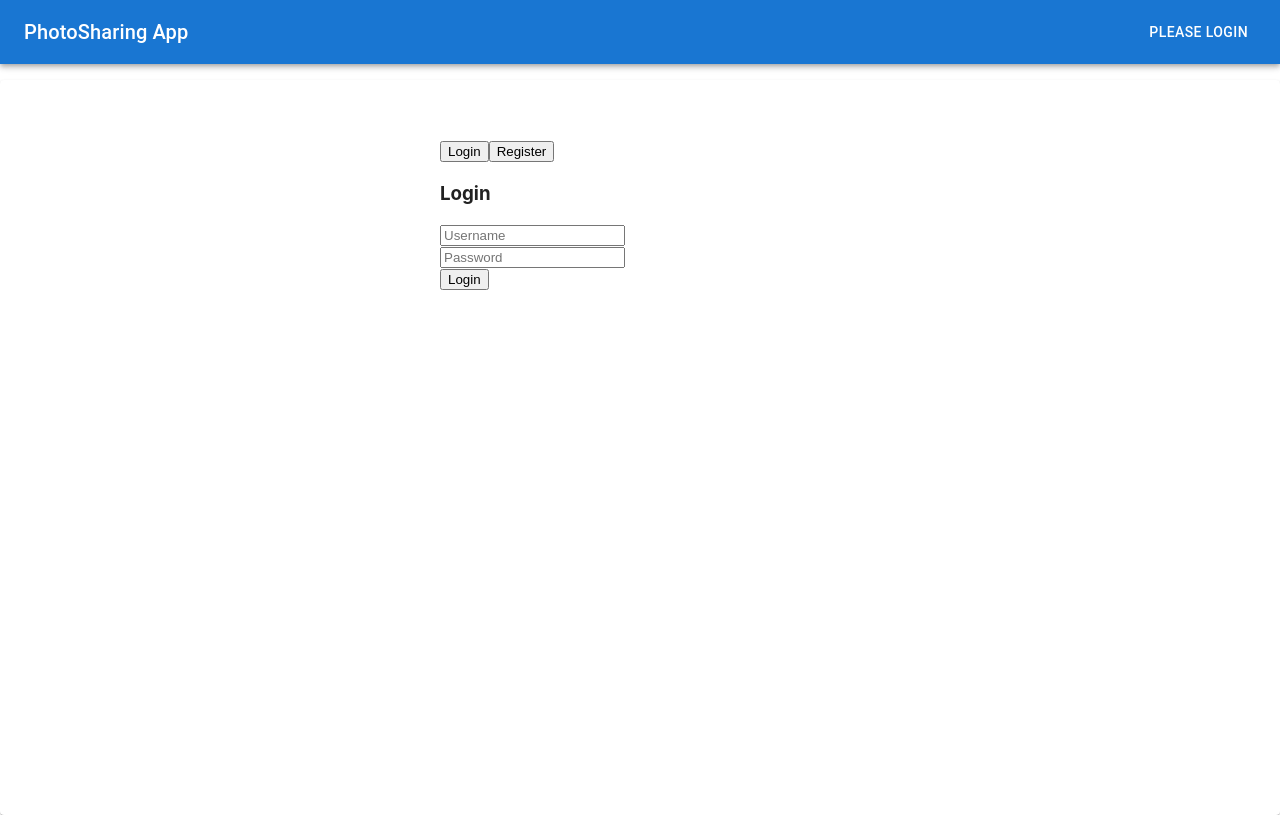
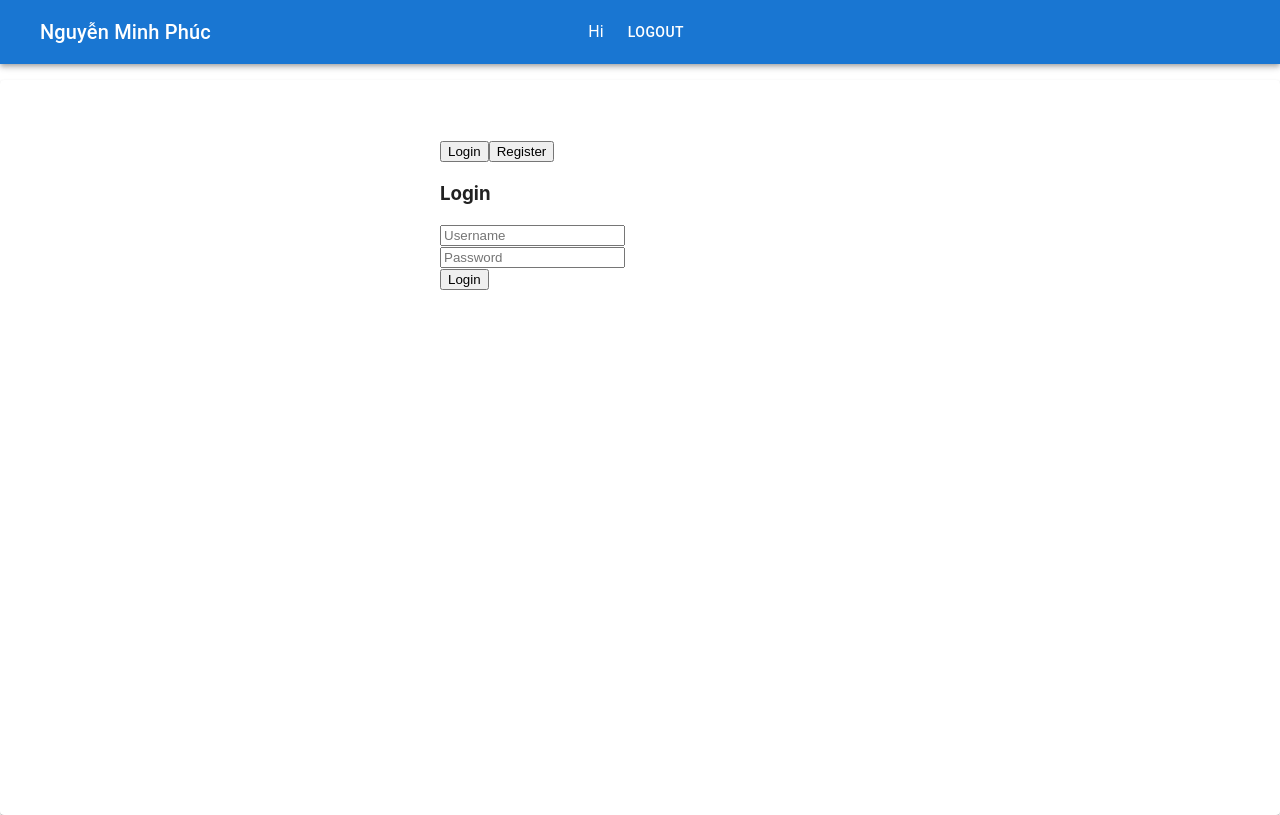
Before and after one commit to Thang-Nguyen-Minh/Photo-sharing-t-code, a React (Create React App) app in the folder frontend/: page /login in a window 1280 px wide. Built offline with nearby package versions, Linux system fonts and the light colour scheme.

Commit message:
1 tỉ lỗi từ khi làm cái đăng nhập đcmm anh chịu rồi

```diff
--- a/frontend/src/components/TopBar/index.jsx
+++ b/frontend/src/components/TopBar/index.jsx
@@ -1,44 +1,39 @@
 import React, { useEffect, useState } from "react";
 import { AppBar, Toolbar, Typography,Button } from "@mui/material";
-import { useLocation } from "react-router-dom";
 import "./styles.css";
 import axios from "axios";
-import {useNavigate} from "react-router-dom";
+import {useNavigate,useLocation} from "react-router-dom";
 
-function TopBar({user,setUser}) {
-    // const [contextText, setContextText] = useState("");
-    // const [user,setUser] = useState([]);
-    // const location = useLocation();
-    // const path=location.pathname;
-    // const x=path.split("/");
-    // const userId=x[2];
-    //
-    // useEffect(() => {
-    //     const fetchData = async () => {
-    //         try{
-    //             const res= await axios.get(`http://localhost:8080/user/${userId}`);
-    //             setUser(res.data);
-    //             const name=`${res.data.first_name} ${res.data.last_name}`;
-    //             if (x[1]==="photos") setContextText(`Photos of ${name}`);
-    //             else setContextText(`${name}`);
-    //         }
-    //         catch(err){
-    //             console.log(err);
-    //         }
-    //     }
-    //     fetchData();
-    // },[location]);
+function TopBar() {
+    const [contextText, setContextText] = useState("");
+    const [user,setUser] = useState([]);
     const location = useLocation();
+    const path=location.pathname;
+    const x=path.split("/");
+    const userId=x[2];
+    useEffect(() => {
+        const fetchData = async () => {
+            if (!userId) return; // bỏ qua nếu không có userId
+            try {
+                const token = localStorage.getItem("accessToken");
+                const res = await axios.get(`http://localhost:8080/user/${userId}`,{
+                    headers:{
+                        Authorization:`Bearer ${token}`,
+                    }
+                });
+                setUser(res.data);
+                const name = `${res.data.first_name} ${res.data.last_name}`;
+                if (x[1] === "photos") setContextText(`Photos of ${name}`);
+                else setContextText(name);
+            } catch (err) {
+                console.log("❌ Fetch user failed:", err.response?.data || err.message);
+            }
+        };
+        fetchData();
+    }, [location]);
+
+
     const navigate = useNavigate();
-
-    const pathParts = location.pathname.split("/");
-    const contextText =
-        user && pathParts[1] === "photos"
-            ? `Photos of ${user.first_name} ${user.last_name}`
-            : user && pathParts[1] === "users"
-                ? `${user.first_name} ${user.last_name}`
-                : "";
-
     const handleLogout = () => {
         localStorage.removeItem("accessToken");  // Xóa token
         setUser(null);                           // Reset user info
@@ -47,15 +42,15 @@ function TopBar({user,setUser}) {
 
     return (
         <AppBar position="static" color="primary">
-            <Toolbar>
-                <Typography variant="h6" sx={{ flexGrow: 1 }}>
-                    PhotoSharing App {contextText && ` - ${contextText}`}
-                </Typography>
-
+            <Toolbar className="topbar-toolbar">
+                <div className="topbar-left">
+                    <Typography variant="h6">Nguyễn Minh Phúc</Typography>
+                </div>
+                <div className="topbar-center">
                 {user ? (
                     <>
                         <Typography variant="body1" sx={{ marginRight: 2 }}>
-                            Hi {user.first_name}
+                            Hi {user.first_name} {user.last_name}
                         </Typography>
                         <Button color="inherit" onClick={handleLogout}>
                             Logout
@@ -66,6 +61,10 @@ function TopBar({user,setUser}) {
                         Please Login
                     </Button>
                 )}
+            </div>
+            <div className="topbar-right">
+                <Typography variant="h6">{contextText}</Typography>
+            </div>
             </Toolbar>
         </AppBar>
     );
--- a/frontend/src/components/TopBar/styles.css
+++ b/frontend/src/components/TopBar/styles.css
@@ -1,4 +1,27 @@
-.topbar-appBar {
-  height: 60;
-  justify-content: "center";
+.topbar-toolbar {
+  display: flex;
+  justify-content: space-between;
+  align-items: center;
 }
+
+.topbar-left,
+.topbar-center,
+.topbar-right {
+  flex: 1;
+  display: flex;
+  align-items: center;
+}
+
+.topbar-left {
+  justify-content: flex-start;
+  padding-left: 16px;
+}
+
+.topbar-center {
+  justify-content: center;
+}
+
+.topbar-right {
+  justify-content: flex-end;
+  padding-right: 16px;
+}
--- a/frontend/src/components/UserDetail/index.jsx
+++ b/frontend/src/components/UserDetail/index.jsx
@@ -1,17 +1,20 @@
 import React, { useEffect, useState } from "react";
 import { Typography, Card, CardContent, Button } from "@mui/material";
-import { Link, useParams } from "react-router-dom";
+import {Link, useNavigate, useParams} from "react-router-dom";
 import axios from "axios";
 
 function UserDetail() {
     const { userId } = useParams();
     const [user, setUser] = useState(null); // ✅ sửa từ [] -> null
     const [error, setError] = useState(null);
-
+    const navigate = useNavigate();
     useEffect(() => {
         const fetchUser = async () => {
             const token = localStorage.getItem("accessToken");
-
+            if (!token) {
+                navigate("/"); // ⛔ Chưa đăng nhập thì điều hướng về login
+                return;
+            }
             try {
                 const res = await axios.get(`http://localhost:8080/user/${userId}`,{
                     headers: {
--- a/frontend/src/components/UserList/index.jsx
+++ b/frontend/src/components/UserList/index.jsx
@@ -1,15 +1,19 @@
 import React, { useEffect, useState } from "react";
 import { Divider, List, ListItem, ListItemText, Typography } from "@mui/material";
-import { Link } from "react-router-dom";
+import {Link, useNavigate} from "react-router-dom";
 import "./styles.css";
 import axios from "axios";
 
 function UserList() {
     const [users, setUsers] = useState([]);
-
+    const navigate = useNavigate();
     useEffect(() => {
         const fetchData = async () => {
             const token = localStorage.getItem("accessToken");
+            if (!token) {
+                navigate("/"); // ⛔ Chưa đăng nhập thì điều hướng về login
+                return;
+            }
             try {
                 const res = await axios.get("http://localhost:8080/user/list", {
                     headers: {
--- a/frontend/src/components/UserPhotos/index.jsx
+++ b/frontend/src/components/UserPhotos/index.jsx
@@ -1,16 +1,20 @@
 import React, { useEffect, useState } from "react";
 import { Card, CardContent, Typography, Button } from "@mui/material";
-import { useParams, Link } from "react-router-dom";
+import {useParams, Link, useNavigate} from "react-router-dom";
 import axios from "axios";
 import AddCommentBox from "./addComment";
 
 function UserPhotos() {
     const { userId } = useParams();
     const [photos, setPhotos] = useState([]);
-
+    const navigate = useNavigate();
     useEffect(() => {
         const fetchData = async () => {
             const token = localStorage.getItem("accessToken");
+            if (!token) {
+                navigate("/"); // ⛔ Chưa đăng nhập thì điều hướng về login
+                return;
+            }
             try {
                 const res = await axios.get(`http://localhost:8080/photo/photosOfUser/${userId}`, {
                     headers: {
```
